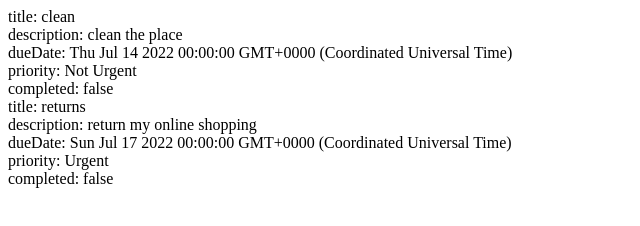
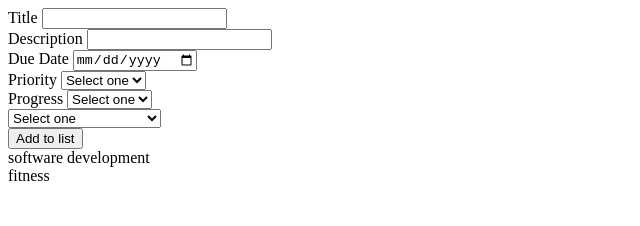
Before and after one commit to Andy-git985/todo-list, a website built with webpack: page dist/index.html in a window 1280 px wide. Shown: the whole page, without its empty margins (0-640 px from the left). Built offline with nearby package versions, Linux system fonts and the light colour scheme.

Commit message:
render project form

```diff
--- /dev/null
+++ b/src/dom.js
@@ -0,0 +1,42 @@
+const dom = (() => {
+  const clear = (selector) => {
+    document.querySelector(selector).textContent = '';
+  };
+  const render = (selector, arr) => {
+    clear(selector);
+    const todos = document.querySelector(selector);
+    for (const obj of arr) {
+      const outerDiv = document.createElement('div');
+      if (typeof obj !== 'string') {
+        for (const [key, value] of Object.entries(obj)) {
+          const innerDiv = document.createElement('div');
+          innerDiv.textContent = `${key}: ${value}`;
+          outerDiv.appendChild(innerDiv);
+        }
+      } else {
+        outerDiv.textContent = obj;
+      }
+      todos.appendChild(outerDiv);
+    }
+  };
+  const renderFormProjects = (selector, arr) => {
+    const projects = document.querySelector(selector);
+    const label = document.createElement('label');
+    label.setAttribute('for', 'projects');
+    const select = document.createElement('select');
+    select.setAttribute('name', 'projects');
+    const option = document.createElement('option');
+    option.textContent = 'Select one';
+    select.appendChild(option);
+    for (const [key, value] of Object.entries(arr)) {
+      const option = document.createElement('option');
+      option.dataset.index = key;
+      option.textContent = value;
+      select.appendChild(option);
+    }
+    projects.appendChild(select);
+  };
+  return { render, renderFormProjects };
+})();
+
+export default dom;
--- a/src/index.js
+++ b/src/index.js
@@ -1,10 +1,13 @@
+import './style.css';
+import dom from './dom.js';
+
 const todoItem = (title, description, dueDate, priority) => {
   const completed = false;
   return { title, description, dueDate, priority, completed };
 };
 
 const toDoList = [];
-const projects = [];
+
 const createToDoItem = (...item) => {
   const newItem = todoItem(...item);
   return newItem;
@@ -39,20 +42,22 @@ const printToDo = (arr) => {
 // toDoList.forEach(obj => Object.entries(obj).forEach(v => console.log(v)))
 // toDoList.forEach(obj => Object.entries(obj).forEach(([key, value]) => console.log(key, value)))
 
-const domStuff = (() => {
-  const render = () => {
-    const todos = document.querySelector('#todos');
-    for (const obj of toDoList) {
-      const outerDiv = document.createElement('div');
-      for (const [key, value] of Object.entries(obj)) {
-        const innerDiv = document.createElement('div');
-        innerDiv.textContent = `${key}: ${value}`;
-        outerDiv.appendChild(innerDiv);
-      }
-      todos.appendChild(outerDiv);
-    }
-  };
-  return { render };
-})();
+// ? Projects
+const projects = [];
+const createNewProject = (item) => {
+  projects.push(item);
+};
 
-domStuff.render();
+createNewProject('software development');
+createNewProject('fitness');
+dom.render('#projects', projects);
+dom.renderFormProjects('#formProjectElem', projects);
+
+// ? Dom stuff
+document.addEventListener('submit', (e) => {
+  e.preventDefault();
+  const form = e.target;
+  const formData = [...new FormData(form)].map(([k, v]) => v);
+  addToDoItem(formData);
+  dom.render('#todos', toDoList);
+});
--- /dev/null
+++ b/src/style.css
@@ -0,0 +1,10 @@
+.grid {
+  display: grid;
+  grid-template-columns: repeat(auto-fit, minmax(250px, 1fr));
+  gap: 0.5em;
+}
+
+.grid > div {
+  outline: 1px solid red;
+  padding: 0.5em;
+}
--- a/webpack.config.js
+++ b/webpack.config.js
@@ -6,7 +6,6 @@ module.exports = {
   output: {
     filename: 'bundle.js',
     path: path.resolve(__dirname, 'dist'),
-    clean: true,
   },
   module: {
     rules: [
```
Also changed, not shown: dist/bundle.js, dist/index.html.
